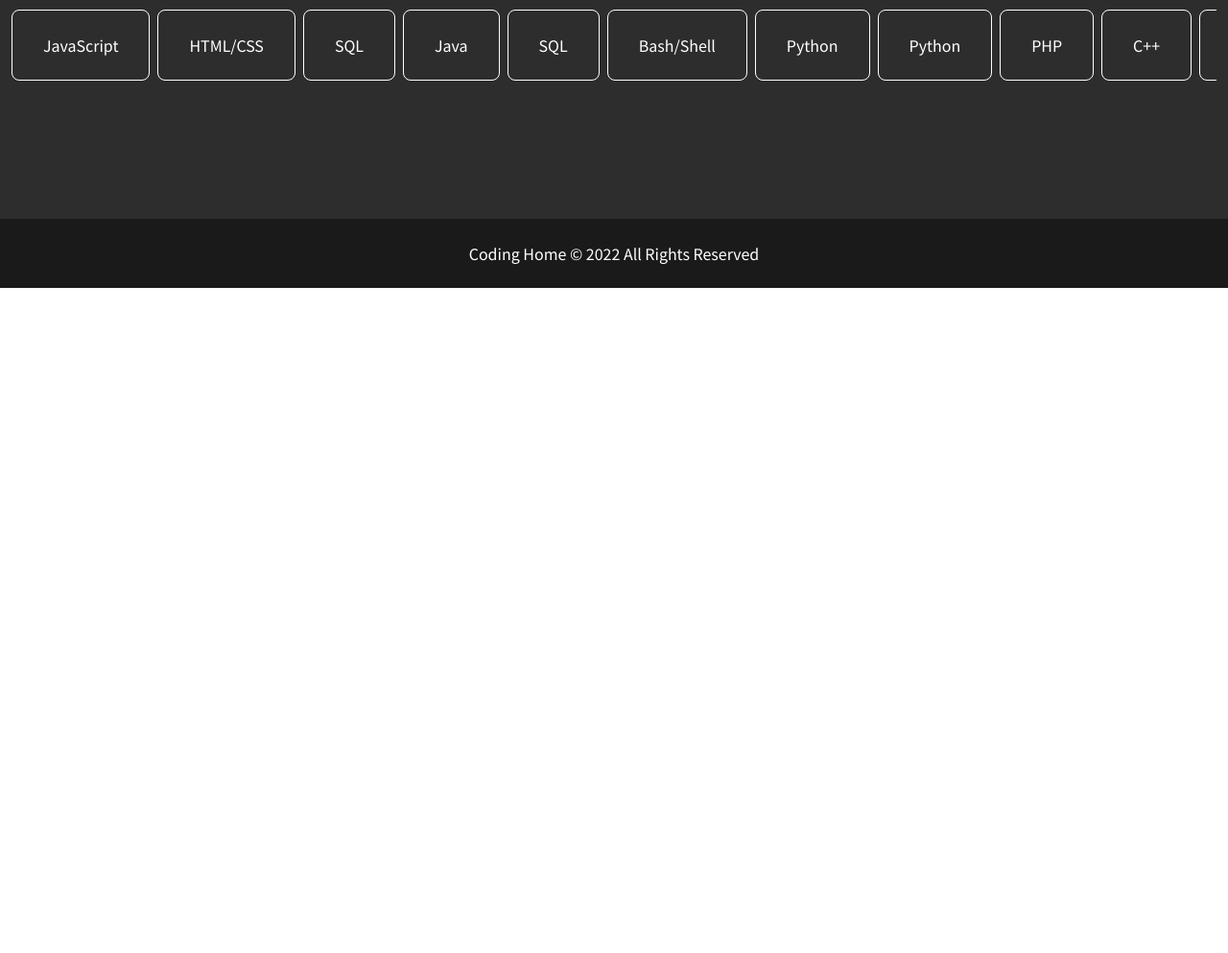
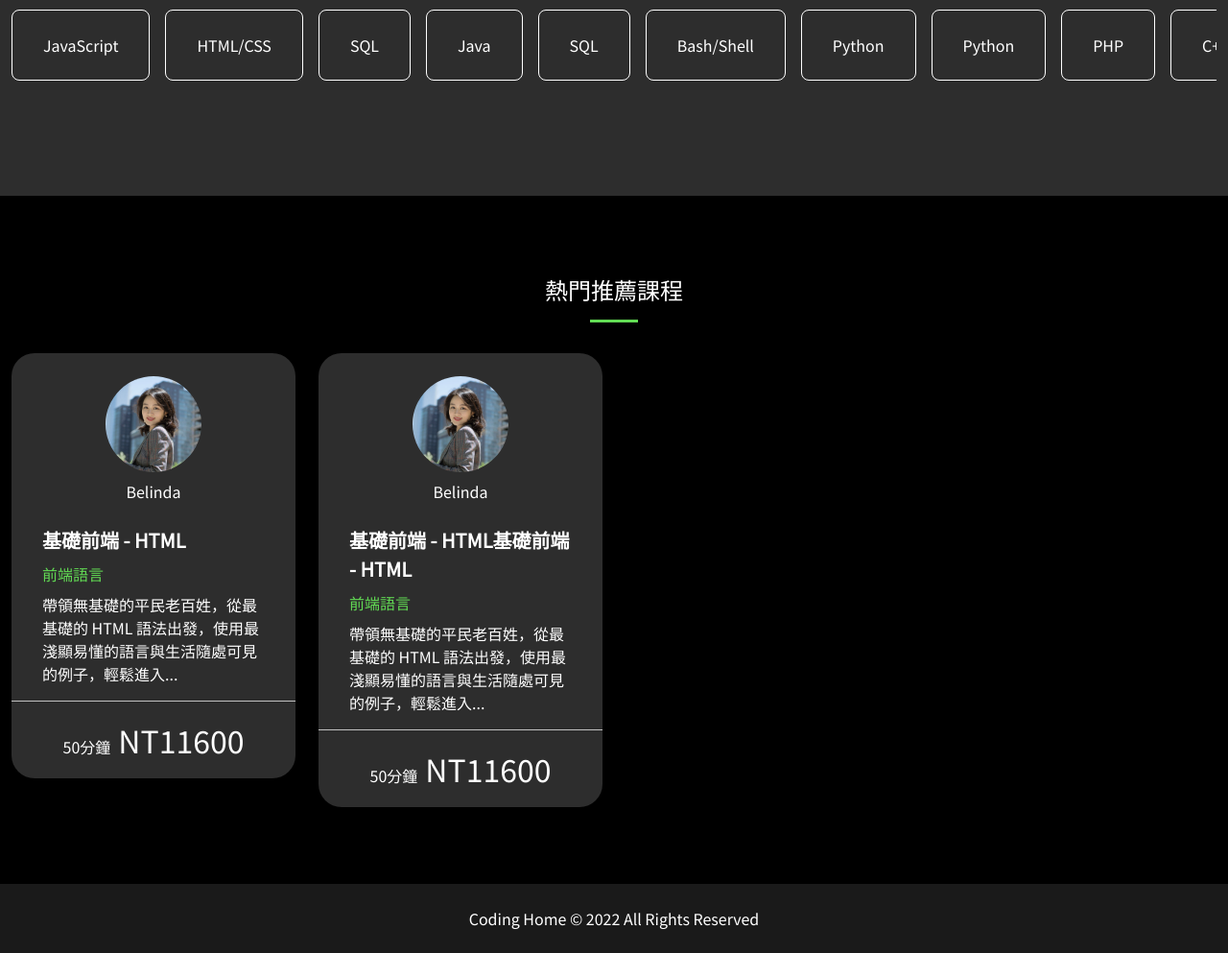
Before and after one commit to linglingsyu/week6-tailwind, a plain HTML site: page index.html in a window 1280 px wide. Shown: the part 1865-2858 px from the top of the page at 96% size. Before the commit the page ends 2165 px from the top, so only its background shows below. Drawn offline with nearby package versions, Linux system fonts and the light colour scheme; a web font is replaced by a local one.

Commit message:
Update 2022-08-20T15:56:23.020Z

```diff
--- a/index.html
+++ b/index.html
@@ -63,12 +63,18 @@
     <ul class="flex flex-wrap gap-y-6 items-center md:-mx-3">
       <li class="basis-full md:basis-1/2 lg:basis-1/4 md:px-3 text-center mb-6">
         <h2 class="text-2xl relative w-fit mx-auto">手把手帶你<br>親自到家教到會
-            <div class="w-[50px] h-[3px] bg-green absolute -bottom-4 left-1/2 -translate-x-1/2 lg:left-0 lg:translate-x-0 "></div>
+          <div
+            class="w-[50px] h-[3px] bg-green absolute -bottom-4 left-1/2 -translate-x-1/2 lg:left-0 lg:translate-x-0 "
+          ></div>
         </h2>
       </li>
       <li class="text-lg  group basis-full md:basis-1/2 lg:basis-1/4 md:px-3 ">
-        <div class="ease-linear duration-300 bg-[#202020] border border-black-800 py-12 rounded-xl lg:opacity-50 lg:bg-transparent lg:group-hover:bg-[#202020] lg:group-hover:border lg:group-hover:border-green lg:group-hover:opacity-100">
-          <span class="material-symbols-outlined text-[50px] mb-6 mygradient bg-clip-text text-transparent lg:bg-none lg:bg-clip-content lg:text-white group-hover:mygradient group-hover:bg-clip-text group-hover:text-transparent">
+        <div
+          class="ease-linear duration-300 bg-[#202020] border border-black-800 py-12 rounded-xl lg:opacity-50 lg:bg-transparent lg:group-hover:bg-[#202020] lg:group-hover:border lg:group-hover:border-green lg:group-hover:opacity-100"
+        >
+          <span
+            class="material-symbols-outlined text-[50px] mb-6 mygradient bg-clip-text text-transparent lg:bg-none lg:bg-clip-content lg:text-white group-hover:mygradient group-hover:bg-clip-text group-hover:text-transparent"
+          >
             code
           </span>
           <h3 class="font-bold mb-4">超過 100 種專業課程</h3>
@@ -76,8 +82,12 @@
         </div>
       </li>
       <li class="text-lg  group basis-full md:basis-1/2 lg:basis-1/4 md:px-3 ">
-        <div class="ease-linear duration-300 bg-[#202020] border border-black-800 py-12 rounded-xl lg:opacity-50 lg:bg-transparent lg:group-hover:bg-[#202020] lg:group-hover:border lg:group-hover:border-green lg:group-hover:opacity-100">
-          <span class="material-symbols-outlined text-[50px] mb-6 mygradient bg-clip-text text-transparent lg:bg-none lg:bg-clip-content lg:text-white group-hover:mygradient group-hover:bg-clip-text group-hover:text-transparent">
+        <div
+          class="ease-linear duration-300 bg-[#202020] border border-black-800 py-12 rounded-xl lg:opacity-50 lg:bg-transparent lg:group-hover:bg-[#202020] lg:group-hover:border lg:group-hover:border-green lg:group-hover:opacity-100"
+        >
+          <span
+            class="material-symbols-outlined text-[50px] mb-6 mygradient bg-clip-text text-transparent lg:bg-none lg:bg-clip-content lg:text-white group-hover:mygradient group-hover:bg-clip-text group-hover:text-transparent"
+          >
             rocket_launch
           </span>
           <h3 class="font-bold mb-4">高效學習</h3>
@@ -85,8 +95,12 @@
         </div>
       </li>
       <li class="text-lg group basis-full md:basis-1/2 lg:basis-1/4 md:px-3 ">
-        <div class="ease-linear duration-300 bg-[#202020] border border-black-800 py-12 rounded-xl lg:opacity-50 lg:bg-transparent lg:group-hover:bg-[#202020] lg:group-hover:border lg:group-hover:border-green lg:group-hover:opacity-100">
-          <span class="material-symbols-outlined text-[50px] mb-6 mygradient bg-clip-text text-transparent lg:bg-none lg:bg-clip-content lg:text-white group-hover:mygradient group-hover:bg-clip-text group-hover:text-transparent">
+        <div
+          class="ease-linear duration-300 bg-[#202020] border border-black-800 py-12 rounded-xl lg:opacity-50 lg:bg-transparent lg:group-hover:bg-[#202020] lg:group-hover:border lg:group-hover:border-green lg:group-hover:opacity-100"
+        >
+          <span
+            class="material-symbols-outlined text-[50px] mb-6 mygradient bg-clip-text text-transparent lg:bg-none lg:bg-clip-content lg:text-white group-hover:mygradient group-hover:bg-clip-text group-hover:text-transparent"
+          >
             location_on
           </span>
           <h3 class="font-bold mb-4">指定地點</h3>
@@ -137,7 +151,7 @@
   </div>
 </section>
 
-<section class="bg-black-800 pt-10 md:py-20 ">
+<section class="bg-black-800 py-10 md:py-20 ">
   <div class="container ">
     <ul class="flex flex-wrap gap-y-6 items-center md:-mx-3">
       <li class="basis-full lg:px-3 text-center mb-6">
@@ -145,8 +159,8 @@
           <div class="w-[50px] h-[3px] bg-green absolute -bottom-4 left-1/2 -translate-x-1/2"></div>
         </h2>
       </li>
-      <li class="basis-full mb-6 md:px-3 overflow-auto ">
-        <ul class="flex gap-2 py-10 scrollbar-thin scrollbar-track-black-900">
+      <li class="basis-full md:px-3 overflow-auto ">
+        <ul class="flex gap-2 py-10 md:gap-4 lg:scrollbar-thin lg:scrollbar-track-black-900">
           <li class="border border-white rounded-lg p-4 md:py-6 md:px-8">JavaScript</li>
           <li class="border border-white rounded-lg p-4 md:py-6 md:px-8">HTML/CSS</li>
           <li class="border border-white rounded-lg p-4 md:py-6 md:px-8">SQL</li>
@@ -160,6 +174,86 @@
           <li class="border border-white rounded-lg p-4 md:py-6 md:px-8">JavaScript</li>
         </ul>
       </li>
+    </ul>
+  </div>
+</section>
+
+<section class="bg-black py-10 md:py-20 ">
+  <div class="container">
+    <ul class="flex flex-wrap gap-y-6 md:-mx-3">
+      <li class=" basis-full md:px-3 text-center mb-6">
+        <h2 class="text-2xl relative w-fit mx-auto">熱門推薦課程
+          <div class="w-[50px] h-[3px] bg-green absolute -bottom-4 left-1/2 -translate-x-1/2"></div>
+        </h2>
+      </li>
+      <li class="text-center basis-full md:basis-1/2 lg:basis-1/4 md:px-3">
+        <div class="flex flex-col  bg-black-800 rounded-3xl pt-6 px-8">
+          <div class="grow flex flex-col">
+            <div class="w-[100px] h-[100px] rounded-full inline-block overflow-hidden mb-2 mx-auto">
+              <img
+                class="w-full h-full"
+                src="./assets/images/teacher01.jpg"
+                alt="teacher01.jpg"
+              >
+            </div>
+            <p class="mb-6">Belinda</p>
+            <div class="grow flex flex-col text-left pb-4">
+              <h3 class="text-[20px] font-bold mb-2 grow">基礎前端 - HTML</h3>
+              <div>
+                <p class="mb-2 text-green">前端語言</p>
+                <p>帶領無基礎的平民老百姓，從最基礎的 HTML 語法出發，使用最淺顯易懂的語言與生活隨處可見的例子，輕鬆進入...</p>
+              </div>
+            </div>
+          </div>
+          <div class="py-4 border-t border-[#c1c1c1] -mx-8">50分鐘<span class="ml-2 text-[32px]">NT11600</span></div>
+        </div>
+      </li>
+      <li class=" text-center basis-full md:basis-1/2 lg:basis-1/4 md:px-3">
+        <div class="flex flex-col  bg-black-800 rounded-3xl pt-6 px-8">
+          <div class="grow flex flex-col  ">
+            <div class="w-[100px] h-[100px] rounded-full inline-block overflow-hidden mb-2 mx-auto">
+              <img
+                class="w-full h-full"
+                src="./assets/images/teacher01.jpg"
+                alt="teacher01.jpg"
+              >
+            </div>
+            <p class="mb-6">Belinda</p>
+            <div class="grow flex flex-col text-left pb-4">
+              <h3 class="text-[20px] font-bold mb-2 grow">基礎前端 - HTML基礎前端 - HTML</h3>
+              <div>
+                <p class="mb-2 text-green">前端語言</p>
+                <p>帶領無基礎的平民老百姓，從最基礎的 HTML 語法出發，使用最淺顯易懂的語言與生活隨處可見的例子，輕鬆進入...</p>
+              </div>
+            </div>
+          </div>
+          <div class="py-4 border-t border-[#c1c1c1] -mx-8">50分鐘<span class="ml-2 text-[32px]">NT11600</span></div>
+        </div>
+      </li>
+      <!-- <li class=" text-center  basis-full md:basis-1/2 lg:basis-1/4 md:px-3">
+        <div class="px-8 bg-black-800  rounded-3xl flex  flex-col  ">
+          <div class=" w-100px] h-[100px] inline-block overflow-hidden rounded-full mt-6 ">
+            <img
+              class="w-full h-full"
+              src="./assets/images/teacher01.jpg"
+              alt="teacher01.jpg"
+            >
+          </div>
+          <p class="mt-2">Belinda</p>
+          <div class=" mt-6 flex flex-col flex-wrap justify-between text-left gap-y-2">
+            <h3 class="font-bold grow ">2022 Python 全</h3>
+            <div class=" ">
+              <p class="text-green">前端語言</p>
+              <p>帶領無基礎的平民老百姓，從最基礎的 HTML 語法出發，使用最淺顯易懂的語言與生活隨處可見的例子，輕鬆進入...</p>
+            </div>
+          </div>
+
+          <p class="mt-4 py-4 border-t-[#C1C1C1] border-t -mx-8"><span>50分鐘</span><span
+              class="ml-2 text-[32px]">NT$1600</span>
+          </p>
+        </div>
+      </li> -->
+
 
     </ul>
   </div>
```
Also changed, not shown: assets/style/all.css. Lines whose indentation alone changed are shown as unchanged.
